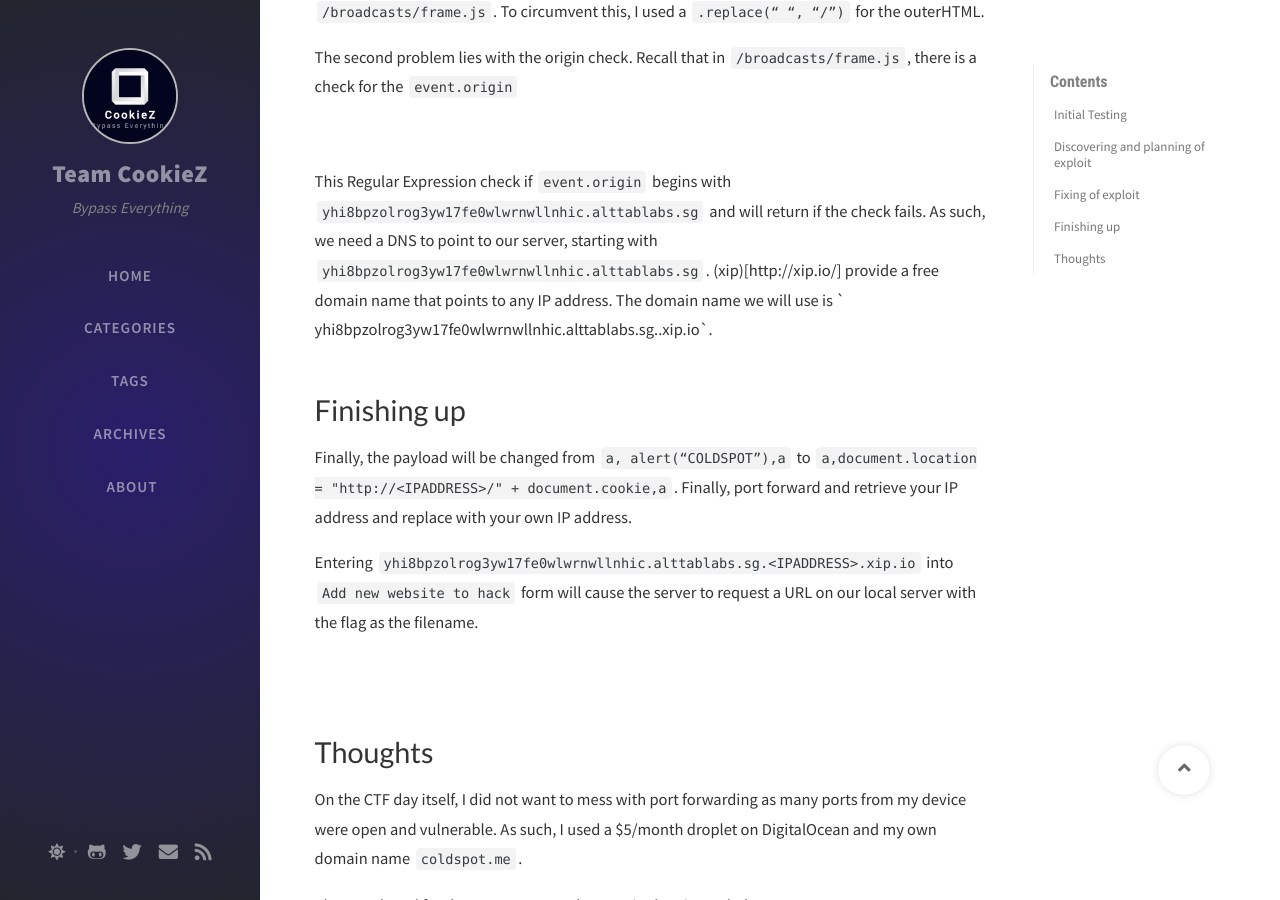
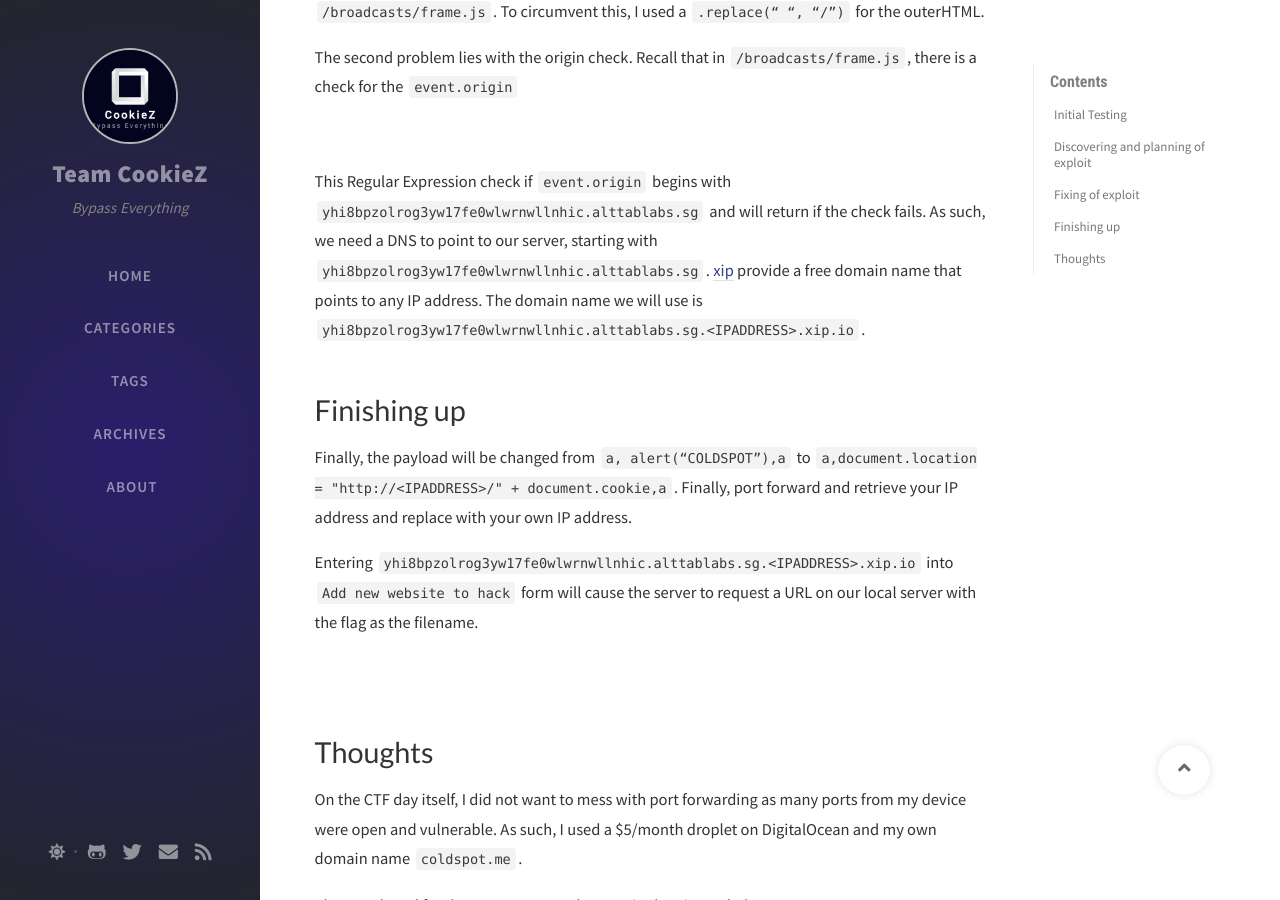
Before and after one commit to TeamCookieZ/TeamCookieZ.github.io, a Jekyll site: the page built from _posts/2020-12-08-STF-You-shall-not-pass!.md, in a window 1280 px wide and 900 px high, scrolled down 4265 px. Built offline with Jekyll 4.4.1, drawn with Linux system fonts in a browser that asks for light colours; nearby versions of some CDN libraries; comment, search, counter and statistics services are not loaded.

Commit message:
More minor changes ZZZZ

```diff
--- a/_posts/2020-12-08-STF-You-shall-not-pass!.md
+++ b/_posts/2020-12-08-STF-You-shall-not-pass!.md
@@ -151,7 +151,7 @@ The second problem lies with the origin check. Recall that in `/broadcasts/frame
 
 ![upload-image](/assets/img/blog/STF-You-shall-not-pass!/16.png)
 
-This Regular Expression check if `event.origin` begins with  `yhi8bpzolrog3yw17fe0wlwrnwllnhic.alttablabs.sg` and will return if the check fails. As such, we need a DNS to point to our server, starting with `yhi8bpzolrog3yw17fe0wlwrnwllnhic.alttablabs.sg`. (xip)[http://xip.io/] provide a free domain name that points to any IP address. The domain name we will use is ` yhi8bpzolrog3yw17fe0wlwrnwllnhic.alttablabs.sg.<IPADDRESS>.xip.io`.
+This Regular Expression check if `event.origin` begins with  `yhi8bpzolrog3yw17fe0wlwrnwllnhic.alttablabs.sg` and will return if the check fails. As such, we need a DNS to point to our server, starting with `yhi8bpzolrog3yw17fe0wlwrnwllnhic.alttablabs.sg`. [xip](http://xip.io/) provide a free domain name that points to any IP address. The domain name we will use is `yhi8bpzolrog3yw17fe0wlwrnwllnhic.alttablabs.sg.<IPADDRESS>.xip.io`.
 
 # Finishing up
 
```
